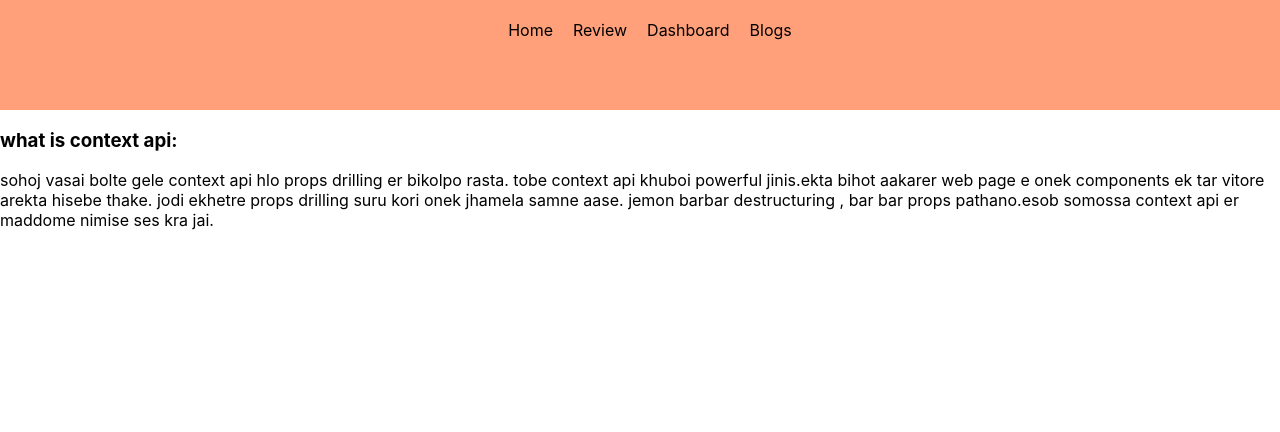
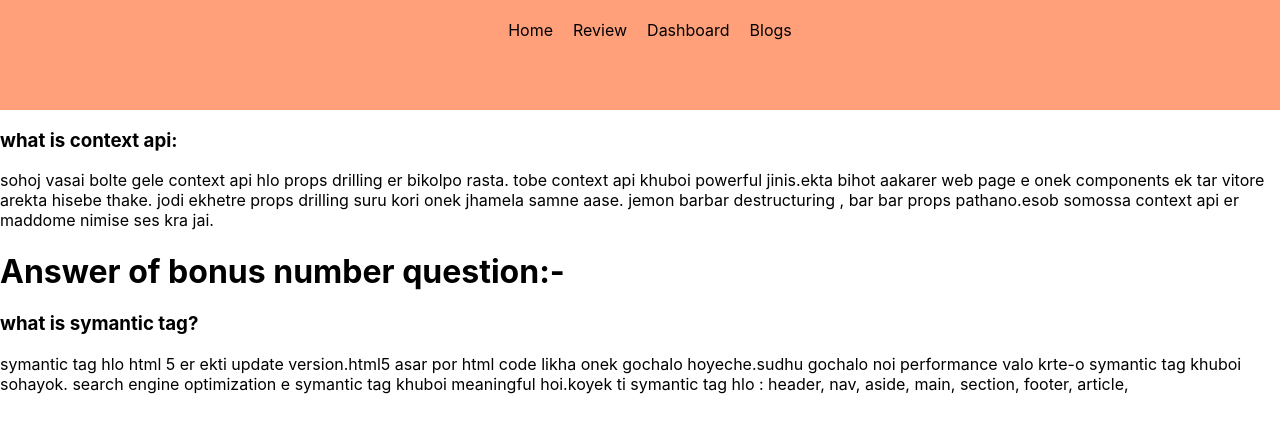
Before and after one commit to MDRAFIULI/assignment_nine_real, a React (Create React App) app: page /blogs in a window 1280 px wide. Shown: the top 432 px of the page. Built offline with nearby package versions, Linux system fonts and the light colour scheme.

Commit message:
answer of questiion 2

```diff
--- a/src/components/Blogs/Blogs.js
+++ b/src/components/Blogs/Blogs.js
@@ -6,6 +6,10 @@ const Blogs = () => {
             <h3>what is context api:</h3>
             <p>sohoj vasai bolte gele context api hlo props drilling er bikolpo rasta. tobe context api khuboi powerful jinis.ekta bihot aakarer web page e onek components ek tar vitore arekta hisebe thake. jodi ekhetre props drilling suru kori onek jhamela samne aase. jemon barbar destructuring , bar bar props pathano.esob somossa context api er maddome nimise ses kra jai. </p>
 
+            <h1>Answer of bonus number question:-</h1>
+            <h3>what is symantic tag?</h3>
+            <p>symantic tag hlo html 5 er ekti update version.html5 asar por html code likha onek gochalo hoyeche.sudhu gochalo noi performance valo krte-o symantic tag khuboi sohayok. search engine optimization e symantic tag khuboi meaningful hoi.koyek ti symantic tag hlo : header, nav, aside, main, section, footer, article, </p>
+
         </div>
     );
 };
```
